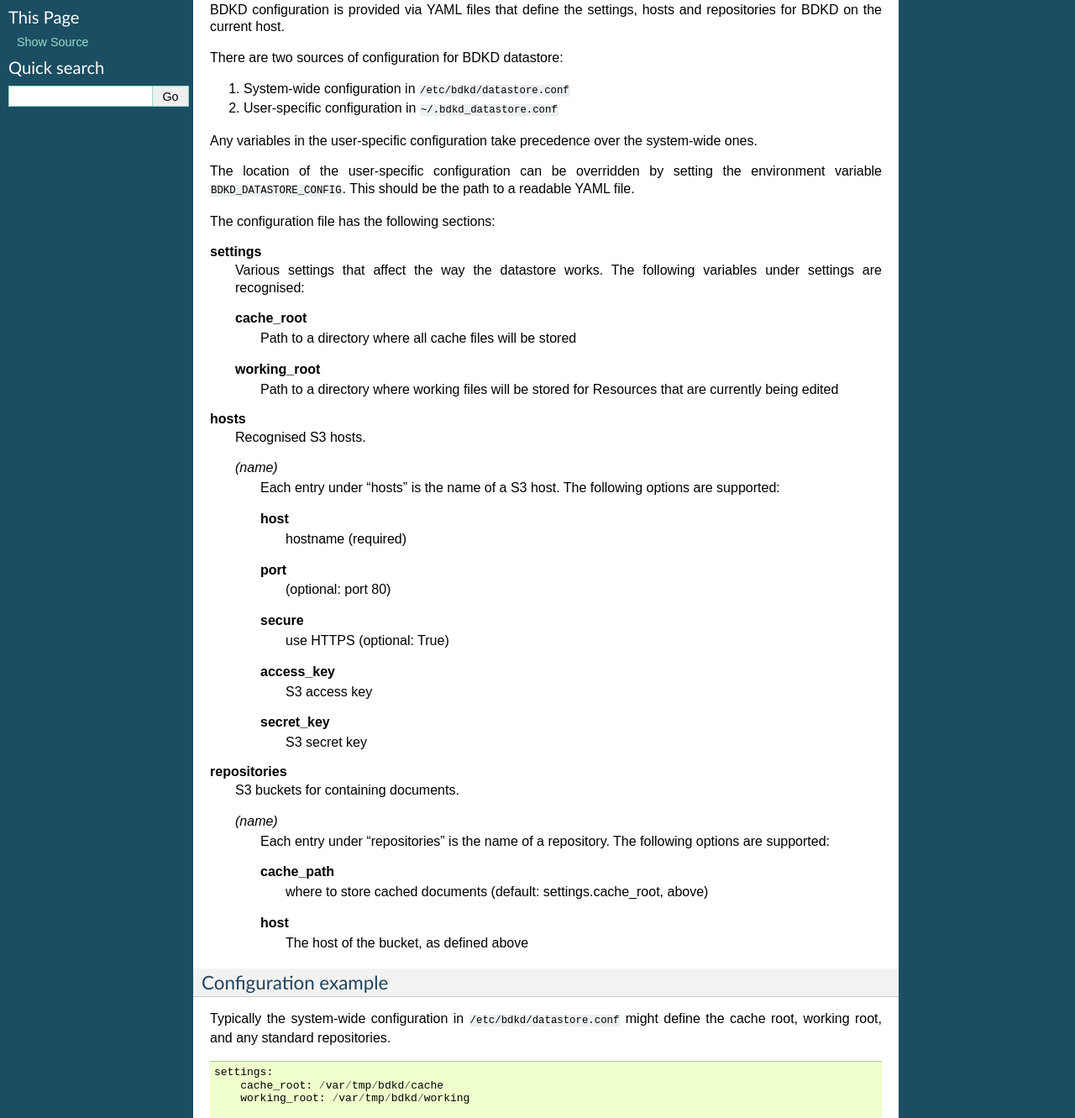
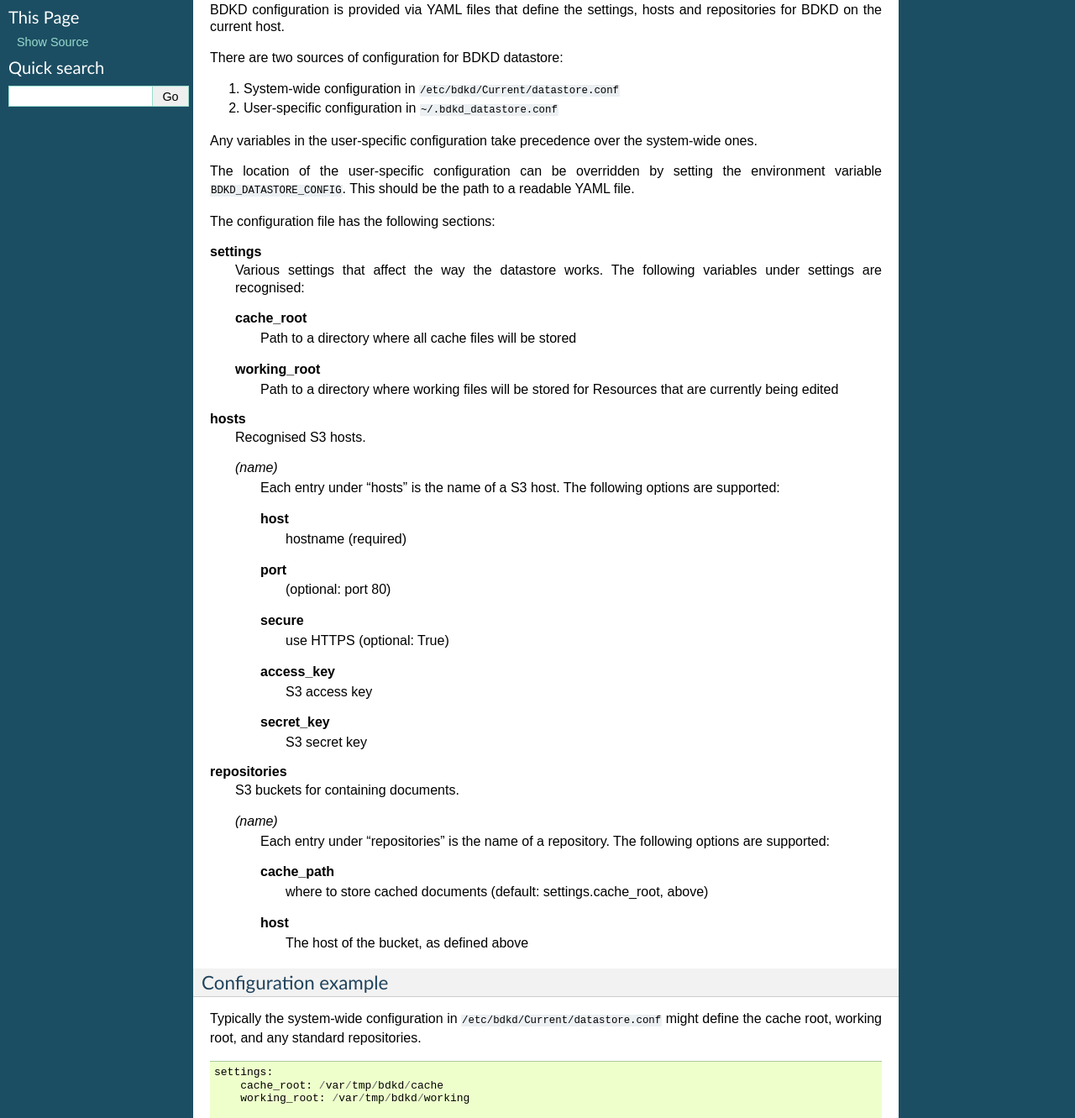
Before and after one commit to sirca/bdkd_datastore, a Sphinx documentation site: the page built from datastore/doc/source/intro.rst, in a window 1280 px wide. Shown: the part 278-1609 px from the top of the page at 84% size. Built offline with Sphinx 7.4.7, drawn with Linux system fonts in a browser that asks for light colours.

Commit message:
BDKD-35: Changed host configuration location to /etc/bdkd/Current/

```diff
--- a/datastore/doc/source/intro.rst
+++ b/datastore/doc/source/intro.rst
@@ -18,7 +18,7 @@ and repositories for BDKD on the current host.
 
 There are two sources of configuration for BDKD datastore:
 
-1. System-wide configuration in ``/etc/bdkd/datastore.conf``
+1. System-wide configuration in ``/etc/bdkd/Current/datastore.conf``
 2. User-specific configuration in ``~/.bdkd_datastore.conf``
 
 Any variables in the user-specific configuration take precedence over the
@@ -75,7 +75,7 @@ The configuration file has the following sections:
 Configuration example
 ^^^^^^^^^^^^^^^^^^^^^
 
-Typically the system-wide configuration in ``/etc/bdkd/datastore.conf`` might
+Typically the system-wide configuration in ``/etc/bdkd/Current/datastore.conf`` might
 define the cache root, working root, and any standard repositories.
 
 ::
```
Also changed, not shown: 1 other file.
